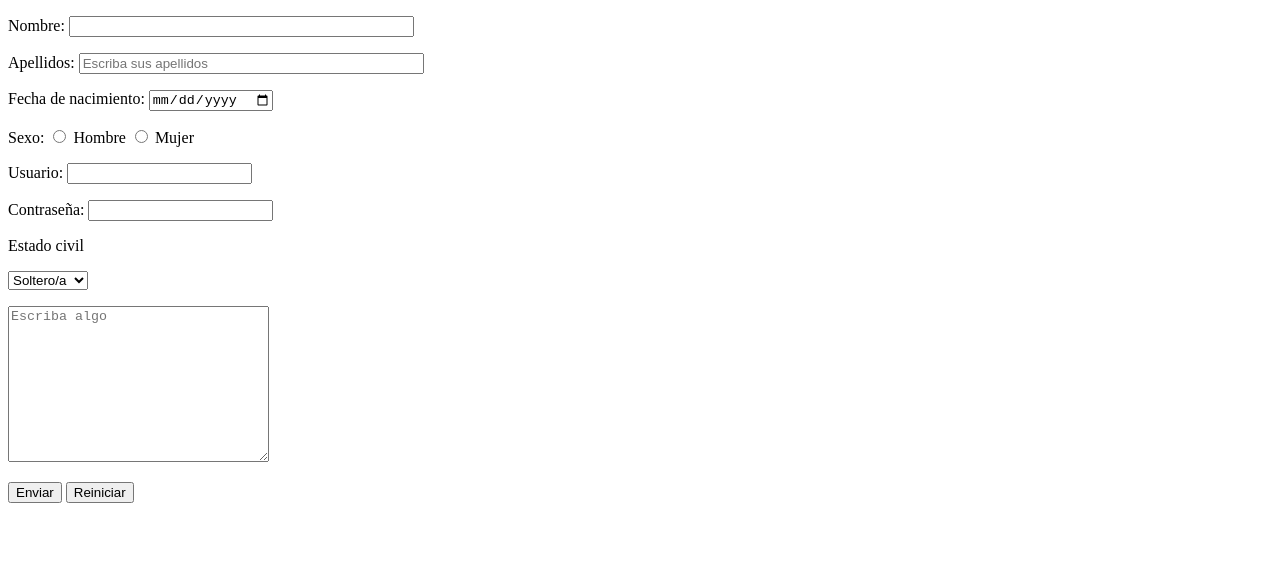
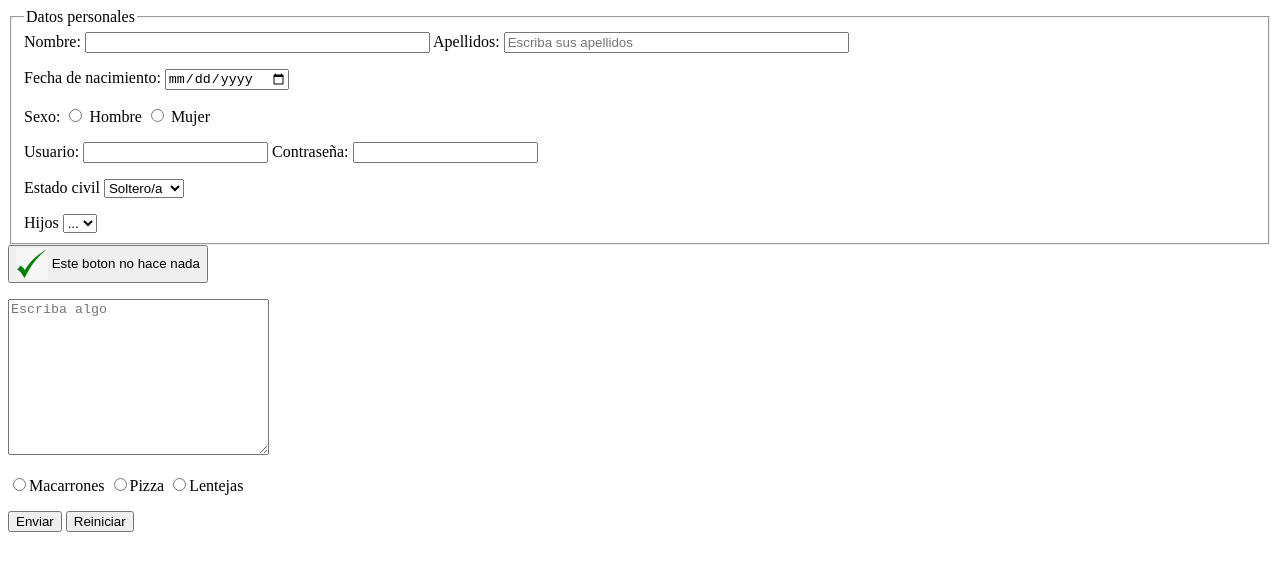
Before and after one commit to franciscogonzalez65/1EVAL_HTMLyCSS_APPWEB_2smrc_FranciscoGonzalez, a plain HTML site: page Formulario/formulario.html in a window 1280 px wide. Drawn offline with Linux system fonts and the light colour scheme.

Commit message:
Add files via upload

```diff
--- a/Formulario/formulario.html
+++ b/Formulario/formulario.html
@@ -8,26 +8,46 @@
 </head>
 <body>
     <form action="ejemplo.php" method="get">
-        <p>Nombre: <input type="text" name="nombre"
-       size="40"></p>
-       <p>Apellidos: <input type="text" name="nombre"
-        size="40" placeholder="Escriba sus apellidos"></p>
-        <p>Fecha de nacimiento: <input type="date" name="nacido"></p>
+        <fieldset>
+            <legend>Datos personales</legend>
+        <label>Nombre: <input type="text" name="nombre"
+       size="40"></label>
+       <label>Apellidos: <input type="text" name="nombre"
+        size="40" placeholder="Escriba sus apellidos"></label>
+        <p><label>Fecha de nacimiento: <input type="date" name="nacido"></label></p>
         <p>Sexo:
             <input type="radio" name="hm" value="h"> Hombre
             <input type="radio" name="hm" value="m"> Mujer
         </p>
-        <p>Usuario: <input type="text" name="usuario"
-            maxlength="15"></p>
-        <p>Contraseña: <input type="password" name="password"
-            minlength="8"></p>
-            <p>Estado civil</p>
-            <select name="menu">
-                <option value="soltero"selected>Soltero/a</option>
+        <label>Usuario: <input type="text" name="usuario"
+            maxlength="15"></label>
+        <label>Contraseña: <input type="password" name="password"
+            minlength="8"></label>
+            <p><label for="estadoCivil">Estado civil
+            <select name="menu" id="estadoCivil">
+                <option value="soltero" selected>Soltero/a</option>
                 <option value="casado">Casado/a</option>
-            </select>
+            </select></label></p>
+            <label for="nhijos">Hijos
+                <select name="menu" id="nhijos">
+                    <option value="">...</option>
+                    <option value="cero">0</option>
+                    <option value="uno">1</option>
+                    <option value="dos">2</option>
+                </select>
+            </label>
+        </fieldset>
+        <button type="button">
+            <img src="tick.png" alt="imagen" width="32" height="32" style="vertical-align: middle">
+            Este boton no hace nada
+        </button>
             <p>
             <textarea name="texto" cols="30" rows="10" placeholder="Escriba algo"></textarea></p>
+            <p>
+                <input type="radio" name="mpl" value="m">Macarrones
+                <input type="radio" name="mpl" value="p">Pizza
+                <input type="radio" name="mpl" value="l">Lentejas
+            </p>
             <input type="submit" value="Enviar">
             <input type="reset" value="Reiniciar">
     </form>
```
Also changed, not shown: Horario/estilo/estilo.css (added, +11 -0 lines), Horario/horario.html (+1 -0 lines), Formulario/tick.png (added).
